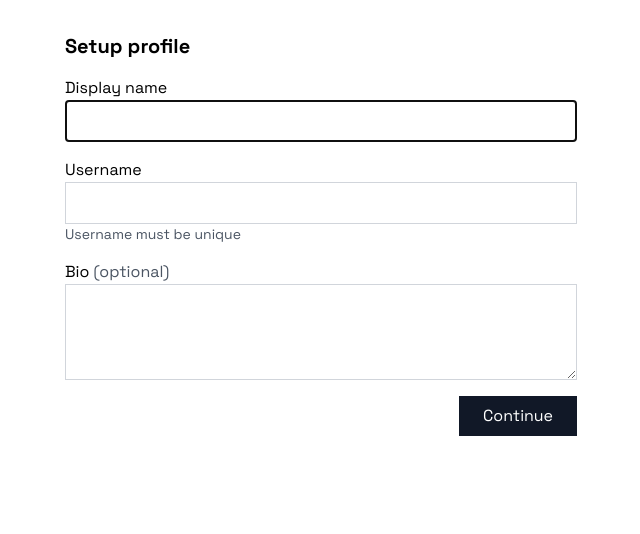
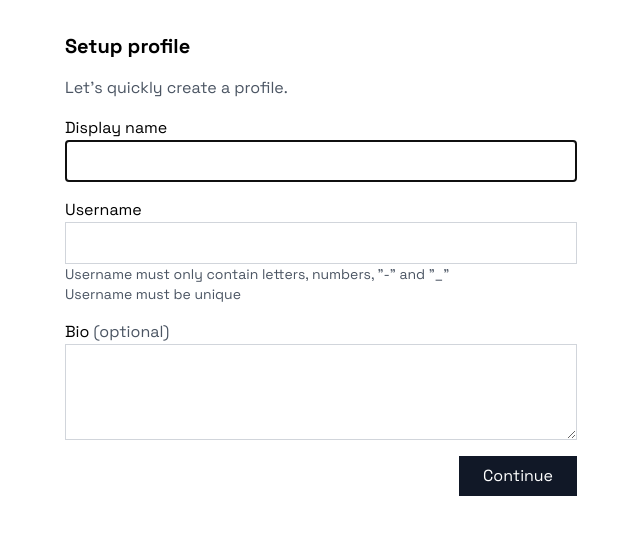
Before and after one commit to nelrnd/social-media, a Next.js app: page /profile-setup in a window 1280 px wide. Shown: the top 534 px of the page, without its empty margins (319-959 px from the left). Built offline with nearby package versions, Linux system fonts and the light colour scheme.

Commit message:
Add quick paragraph in profile form and username description

```diff
--- a/app/ui/profile-form.tsx
+++ b/app/ui/profile-form.tsx
@@ -22,6 +22,7 @@ export default function ProfileForm({
   return (
     <form action={formAction} className="space-y-4">
       <h1 className="text-xl font-bold">{title || "Setup profile"}</h1>
+      <p className="text-gray-600">Let's quickly create a profile.</p>
       <div>
         <label htmlFor="name">Display name</label>
         <input
@@ -51,6 +52,9 @@ export default function ProfileForm({
           aria-labelledby="username-error"
           defaultValue={(state?.data?.get("username") || "") as string}
         />
+        <div className="text-sm text-gray-600">
+          Username must only contain letters, numbers, "-" and "_"
+        </div>
         <div className="text-sm text-gray-600">Username must be unique</div>
         <div id="username-error" aria-live="polite" aria-atomic="true">
           {state?.errors?.username && (
```
